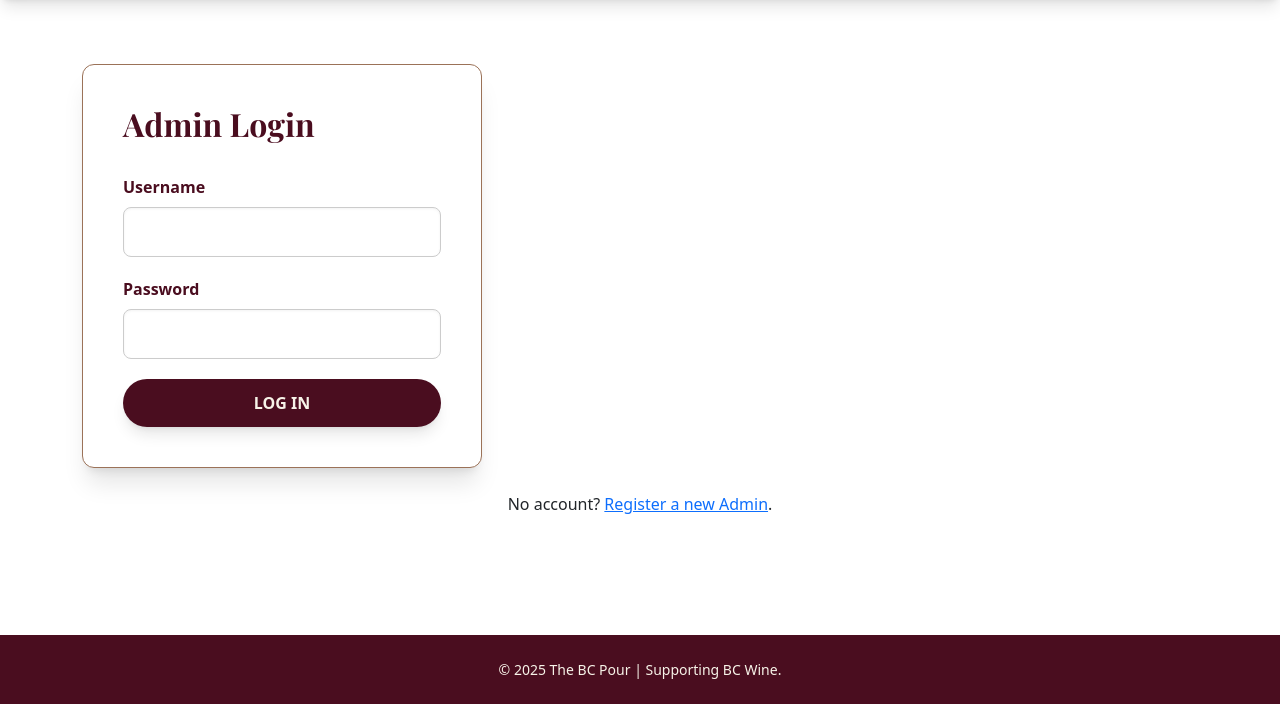
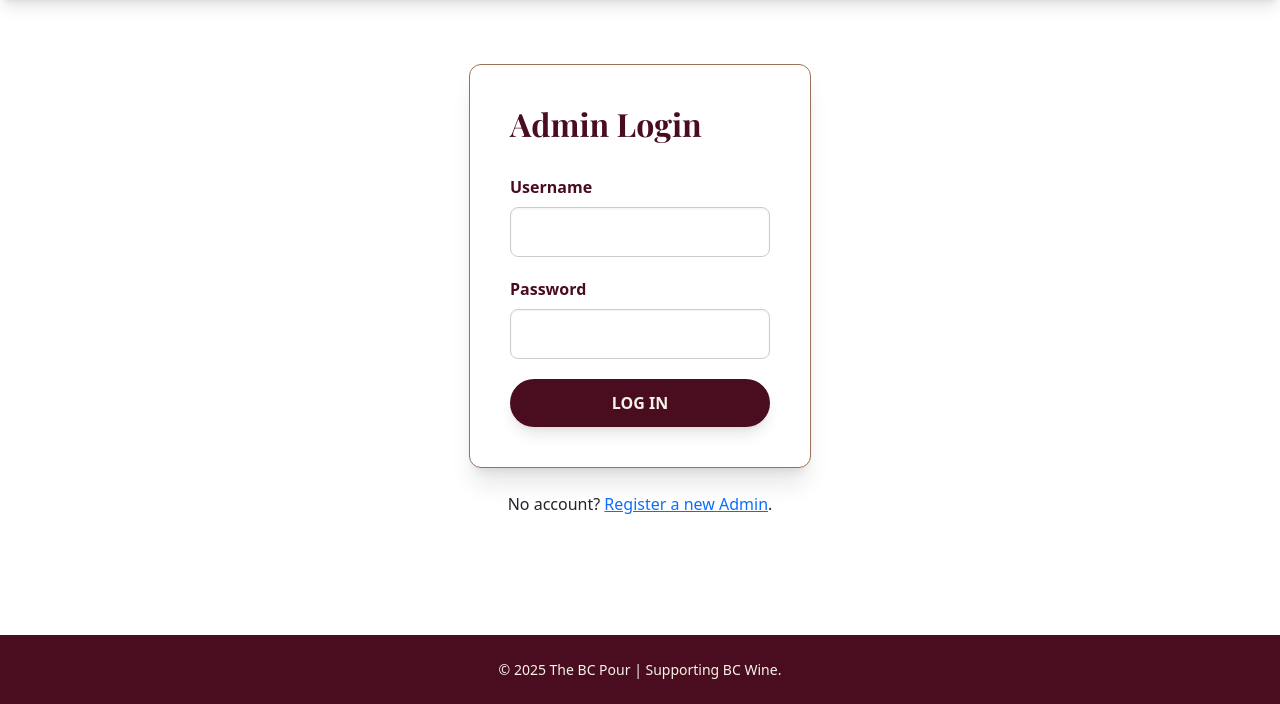
Before and after one commit to lcgraves/bc-wine-recommender, a PHP site: page /bc-wine-recommender/login.php in a window 1280 px wide. Shown: the part 96-800 px from the top of the page. Run offline with PHP 8.4, Linux system fonts and the light colour scheme.

Commit message:
Update class in login.php

```diff
--- a/Public/login.php
+++ b/Public/login.php
@@ -59,7 +59,7 @@ if (is_post_request()) {
 
 ?>
 
-    <main class="container">
+    <main class="main-container">
         <div style="margin-top: 4rem;" class="login-card">
             <h1 class="recommender-title" style="font-size: 2rem; margin-bottom: 2rem;">Admin Login</h1>
 
```
